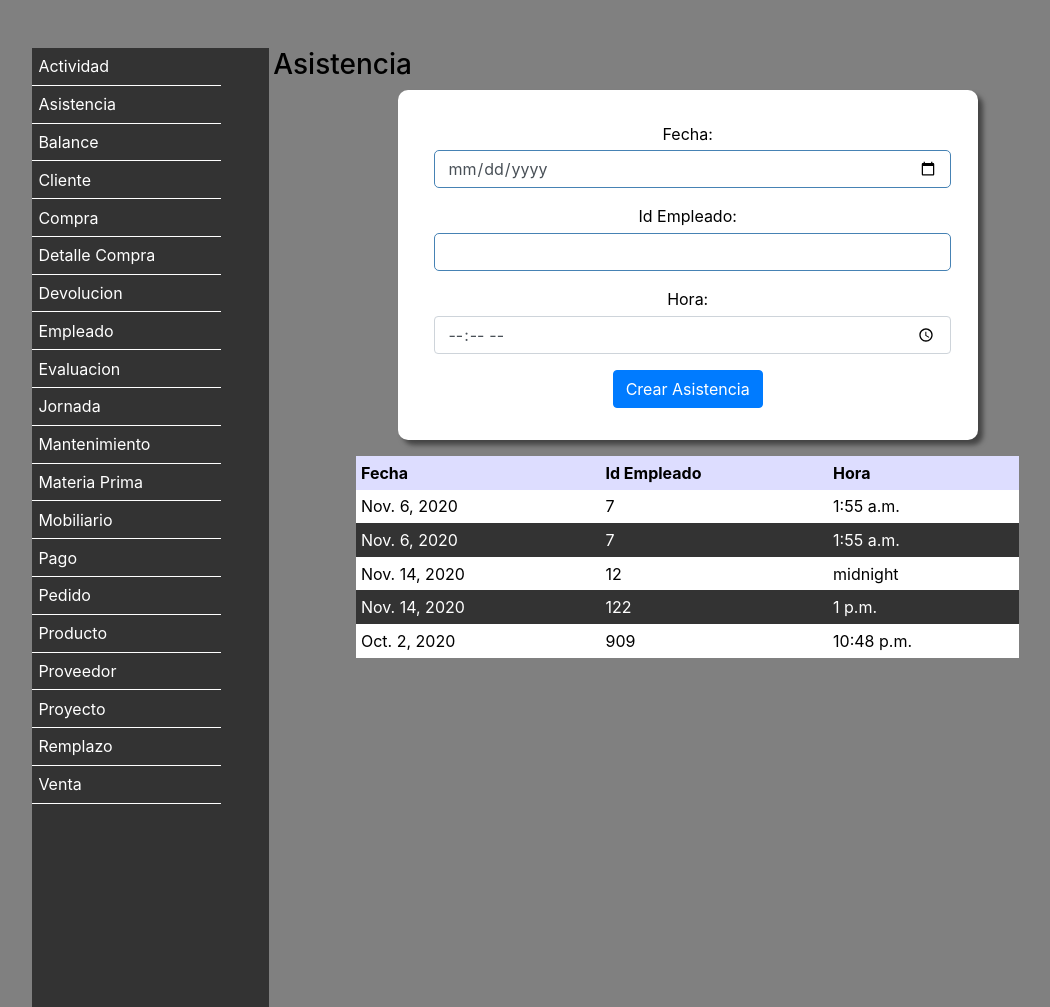
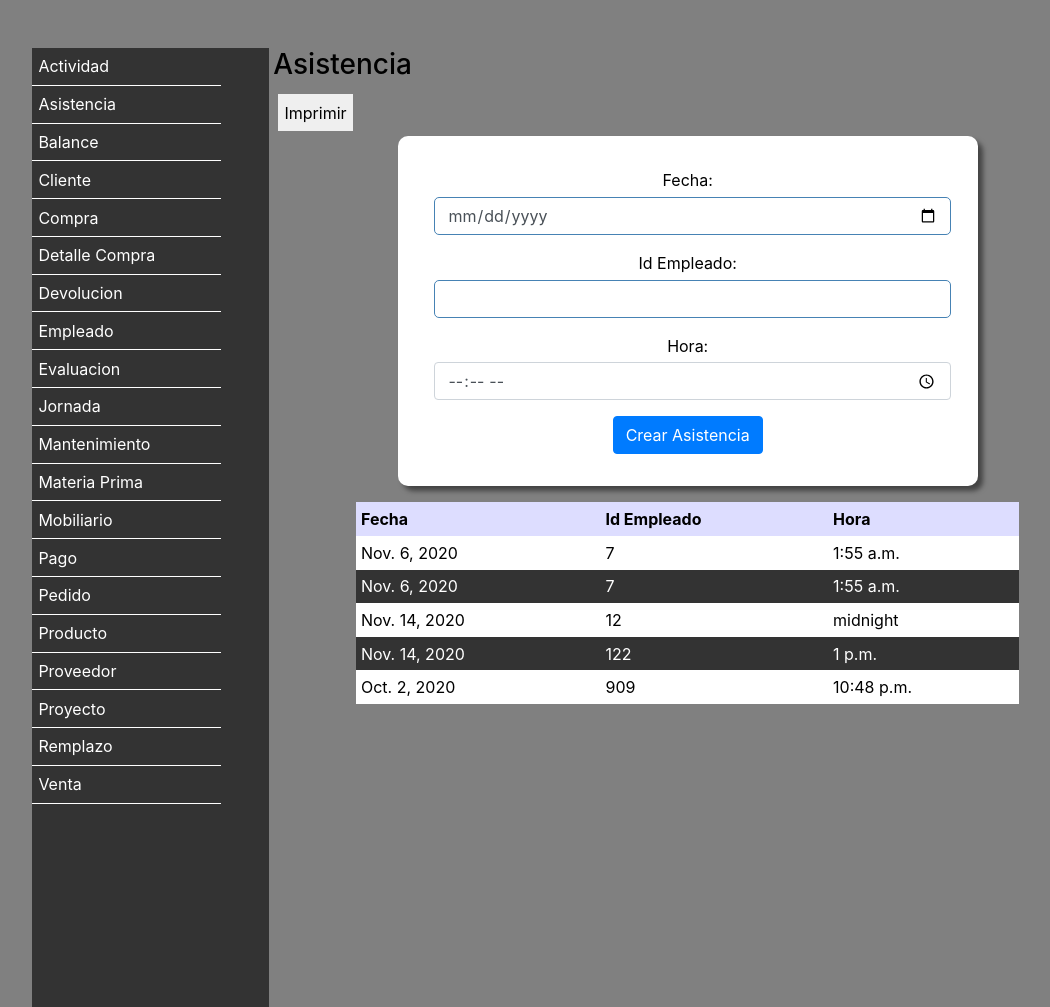
Before and after one commit to GustavoJimenezV/PythonERP, a Django app: page /Asistencia/ in a window 1280 px wide. Shown: the top 1007 px of the page, without its empty margins (16-1066 px from the left). Run offline with Django 3.2, Linux system fonts and the light colour scheme; data comes from the database, SQL or seed files in the repository; both versions use the stored data as it was after the commit; some libraries are stand-ins or nearby versions.

Commit message:
Creacion de PDF
Co-Authored-By: null <GustavoJimenezV@users.noreply.github.com>

```diff
--- a/Vistas/Templates/Asistencia.html
+++ b/Vistas/Templates/Asistencia.html
@@ -7,6 +7,7 @@
       {% include "menu.html" %}
 <section>
     <h3>Asistencia</h3>
+    <input type="button" id="Imprimir" value="Imprimir">
     <form action="" method="post">
     {% csrf_token %}
     <div class="form-group">
@@ -25,7 +26,7 @@
     {% endif %}
 
     {% if agregado %}
-      <h3>Balance Realizada</h3>
+      <h3>Asistencia Realizada</h3>
     {% endif %}
     </form>
           <table>
@@ -43,6 +44,16 @@
         {% endfor %}
           </table>
 </section>
+<script>
+    window.onload=function(){
+        var boton=document.getElementById("Imprimir");
+        boton.addEventListener("click",Imprimir);
+    }
+
+    function Imprimir(){
+        window.print();
+    }
+</script>
   {% include "Pie.html" %}
   </body>
 </html>
--- a/Vistas/Templates/Encabezado.html
+++ b/Vistas/Templates/Encabezado.html
@@ -6,3 +6,4 @@
 <link rel="stylesheet" href="https://stackpath.bootstrapcdn.com/bootstrap/4.5.2/css/bootstrap.min.css" integrity="sha384-JcKb8q3iqJ61gNV9KGb8thSsNjpSL0n8PARn9HuZOnIxN0hoP+VmmDGMN5t9UJ0Z" crossorigin="anonymous">
 
 <link rel="stylesheet" href="{% static 'Estilos.css'%}">
+<link rel="stylesheet" href="{% static 'Imprimir.css'%}" media="print">
--- /dev/null
+++ b/Vistas/Templates/static/Imprimir.css
@@ -0,0 +1,9 @@
+*{
+    -webkit-print-color-adjust: exact;
+}
+nav,form,input,a{
+    display: none;
+}
+section{
+    width: 100%;
+}
```
Also changed, not shown: Vistas/Templates/Balance.html (+11 -0 lines), Vistas/Templates/Compra.html (+11 -0 lines), Vistas/Templates/Empleado.html (+11 -0 lines), db.sqlite3.
